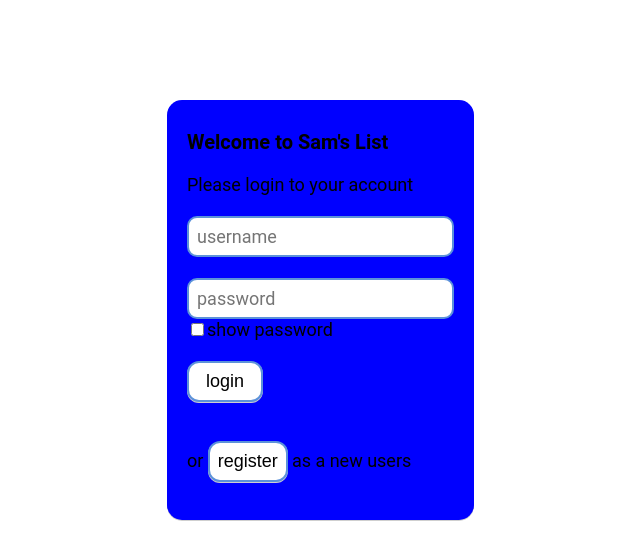
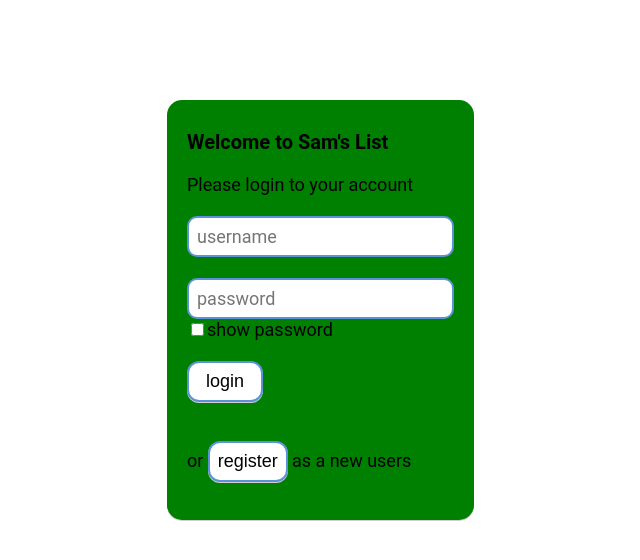
Before and after one commit to SamVivers/ProjectFrontEnd, a React (Create React App) app: page / in a window 1280 px wide. Shown: the top 560 px of the page, without its empty margins (33-673 px from the left). Built offline with nearby package versions, Linux system fonts and the light colour scheme.

Commit message:
greenbackground

```diff
--- a/src/main.css
+++ b/src/main.css
@@ -11,7 +11,7 @@ body {
 
 .background {
     width: max-content;
-    background-color: blue;
+    background-color: green;
     padding-top: 10px;
     padding-bottom: 20px;
     padding-left: 20px;
```
